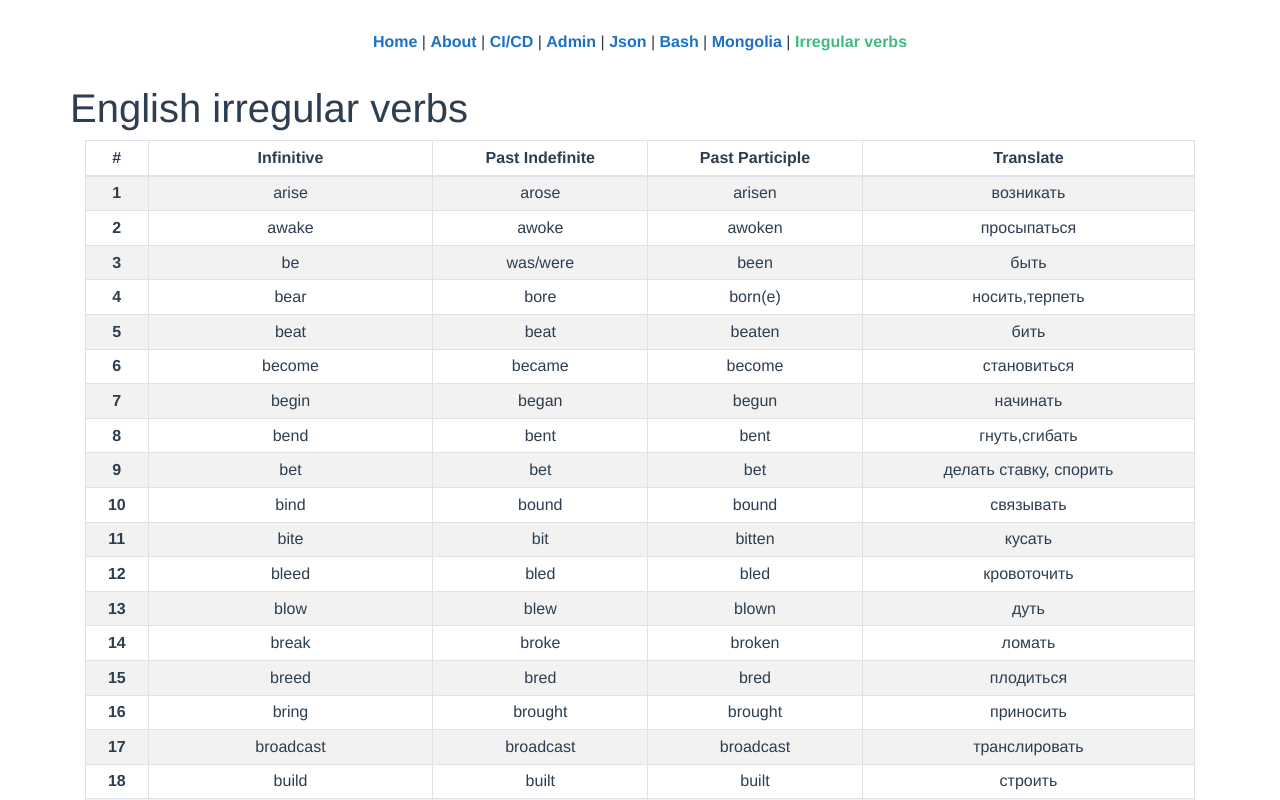
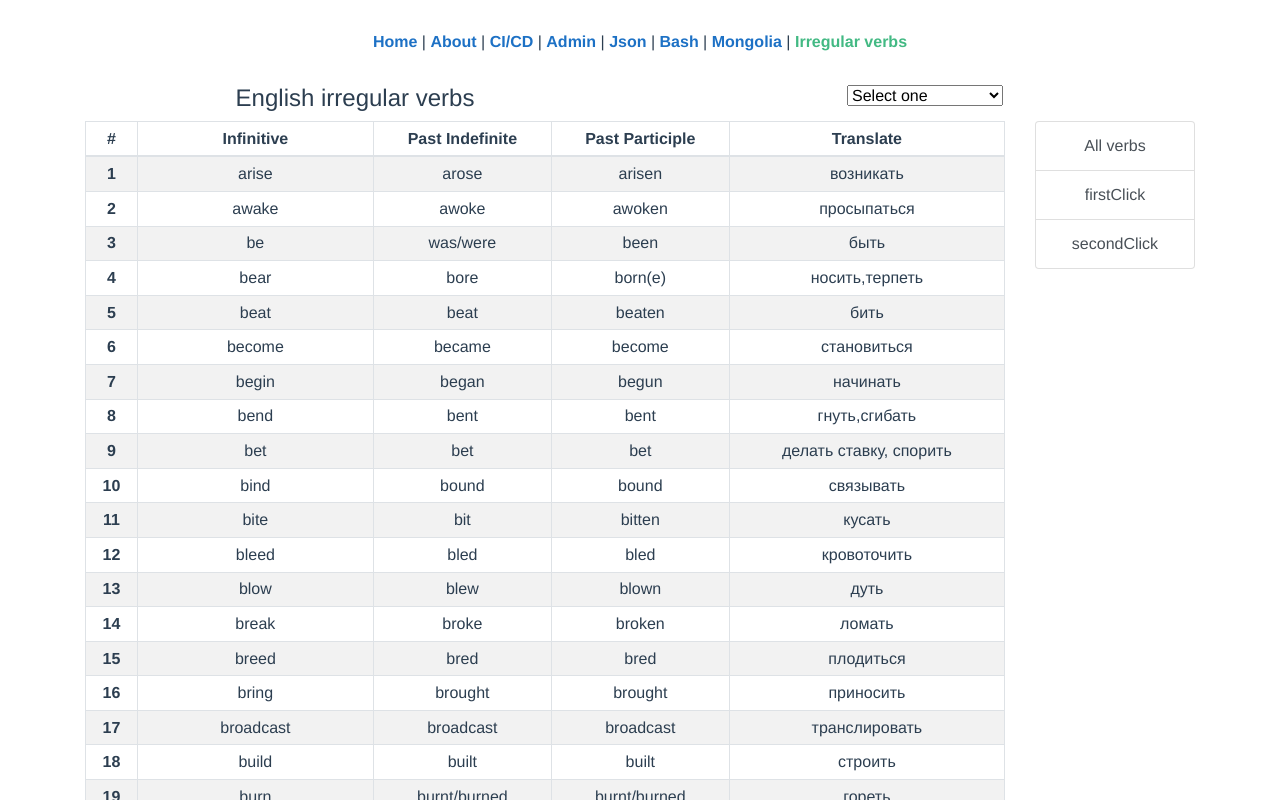
Before and after one commit to snikos/ci-cd, a Vue app: page /irr-verbs in a window 1280 px wide. Shown: the top 800 px of the page. Built offline with nearby package versions, Linux system fonts and the light colour scheme.

Commit message:
add sorting irregular verbs

```diff
--- /dev/null
+++ b/src/components/UI/MySelect.vue
@@ -0,0 +1,48 @@
+<template>
+    <select :model-value="modelValue"
+            @change="changeOption"
+    >
+        <option disaled value="">Select one</option>
+        <option v-for="option in options"
+                :key="option.value"
+                :value="option.value"
+        >
+            {{ option.name }}
+        </option>
+    </select>
+</template>
+
+<script>
+    export default {
+        name: "MySelect",
+        props: {
+            modelValue: {
+                type: [String]
+            },
+            options: {
+                type: Array,
+                default: () => []
+            },
+        },
+        emits: ["update:modelValue"],
+        methods: {
+            changeOption(event) {
+                this.$emit("update:modelValue", event.target.value);
+            },
+        },
+        computed: {
+            localModelValue: {
+                get() {
+                    return this.modelValue
+                },
+                set(newValue) {
+                    this.$emit('update:modelValue', newValue)
+                },
+            },
+        },
+    }
+</script>
+
+<style scoped>
+
+</style>
--- /dev/null
+++ b/src/components/UI/MySort.vue
@@ -0,0 +1,24 @@
+<template>
+    <button v-for="button in buttons"
+            :key="button.mtd"
+            type="button"
+            class="list-group-item list-group-item-action"
+            @click="button.mtd"
+    >{{button.name}}</button>
+</template>
+
+<script>
+    export default {
+        name: "MySort",
+        props: {
+            buttons: {
+                type: Array,
+                required: true,
+            }
+        },
+    }
+</script>
+
+<style scoped>
+
+</style>
--- a/src/pages/IrregularVerbs.vue
+++ b/src/pages/IrregularVerbs.vue
@@ -1,8 +1,27 @@
 <template>
     <div class="row">
-        <h1>English irregular verbs</h1>
-        <div class="col-12">
-            <ListIrregularVerbs :verbs="loadVerbs"/>
+        <div class="col-12 col-md-6">
+            <h4>English irregular verbs</h4>
+        </div>
+        <div class="col-12 col-md-6">
+            <MySelect v-model="selectedSort"
+                      :options="sortOptions"
+            />
+        </div>
+        <div class="col-10">
+            <ListIrregularVerbs :verbs="checkVerbs"/>
+        </div>
+        <div class="col-2">
+            <div class="list-group">
+                <button v-for="button in checkButtons"
+                        :key="button.name"
+                        @click="getMtdClick(button.comp)"
+                        type="button"
+                        class="list-group-item list-group-item-action"
+                >
+                    {{button.name}}
+                </button>
+            </div>
         </div>
     </div>
 </template>
@@ -10,15 +29,32 @@
 <script>
     import verbsJson from "@/json/irregular-verbs.json";
     import ListIrregularVerbs from "@/components/ListIrregularVerbs";
+    import MySelect from "@/components/UI/MySelect";
+    //import MySort from "@/components/UI/MySort";
     export default {
         name: "IrregularVerbs",
         //verbs: verbsJson,
         components: {
+            //MySort,
+            MySelect,
             ListIrregularVerbs,
         },
         data() {
             return {
                 loadVerbs: [],
+                checkVerbs: [],
+                selectedSort: '',
+                sortOptions: [
+                    {value: 'Infinitive', name: 'Infinitive sort'},
+                    {value: 'Past-Indefinite', name: 'Past Indefinite sort'},
+                    {value: 'Past-Participle', name: 'Past Participle sort'},
+                    {value: 'translate', name: 'translate sort'},
+                ],
+                checkButtons: [
+                    { name: 'All verbs', comp: 'sortedVerbs' },
+                    { name: 'firstClick', comp: 'sortClickFirst' },
+                    { name: 'secondClick', comp: 'sortClickSecond' }
+                ],
             }
         },
         mounted() {
@@ -29,11 +65,32 @@
                 try {
                     const res = await verbsJson;
                     this.loadVerbs = res["verbs"];
+                    this.checkVerbs = res["verbs"];
                 } catch (e) {
                     console.log('Error load json verbs: '+ e)
                 }
             },
-        }
+            getMtdClick(comp) {
+                this.checkVerbs = this[comp];
+            },
+        },
+        computed: {
+            sortedVerbs() {
+                return [...this.loadVerbs].sort((v1, v2) => {
+                    return String(v1[this.selectedSort])?.localeCompare(String(v2[this.selectedSort]))
+                })
+            },
+            sortClickFirst() {
+                return this.sortedVerbs.filter( (el) => {
+                    return String(el['Infinitive']) === String(el['Past-Indefinite']);
+                })
+            },
+            sortClickSecond() {
+                return this.sortedVerbs.filter( (el) => {
+                    return String(el['Past-Indefinite']) === String(el['Past-Participle']) && String(el['Infinitive']) !== String(el['Past-Participle']);
+                })
+            },
+        },
     }
 </script>
 
```
